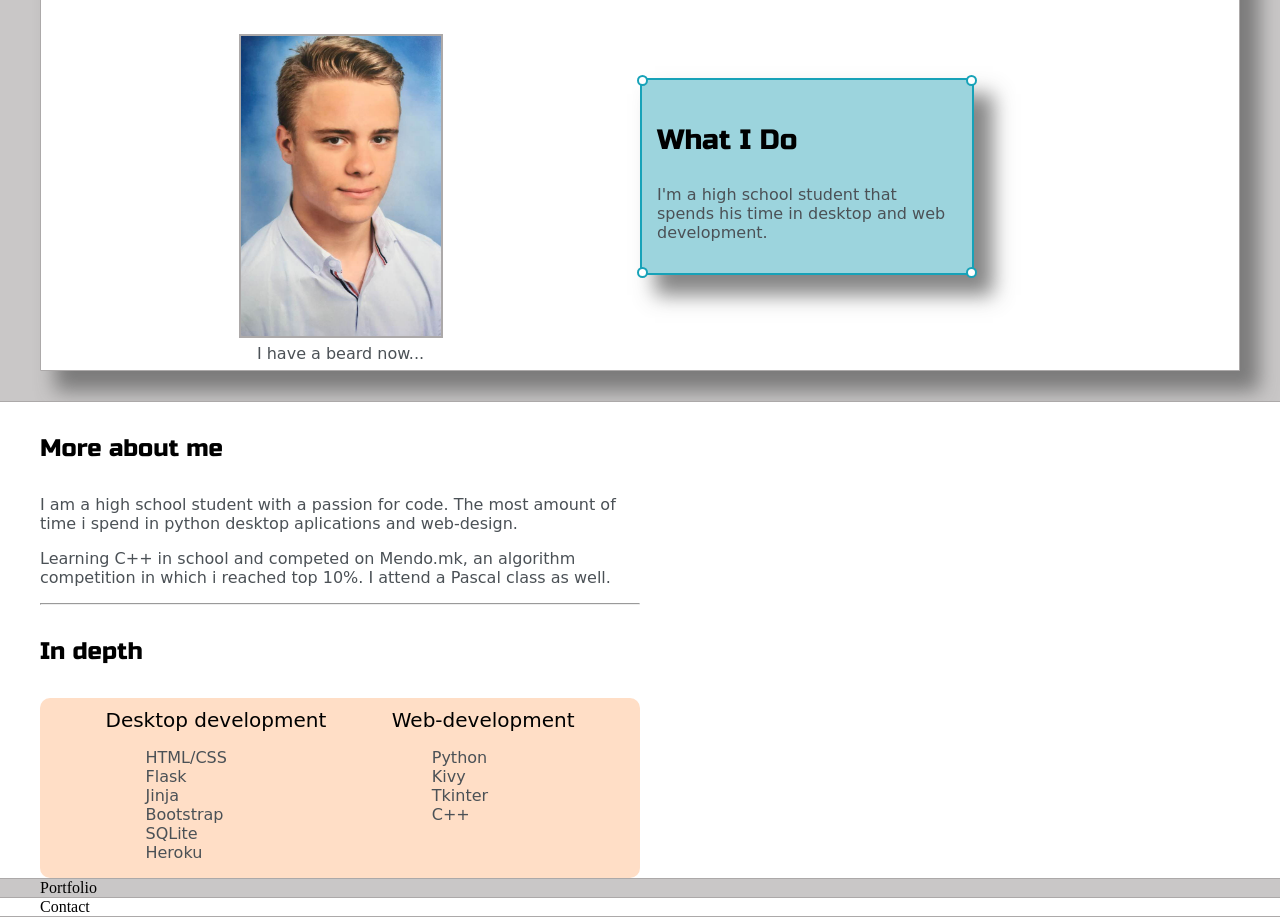
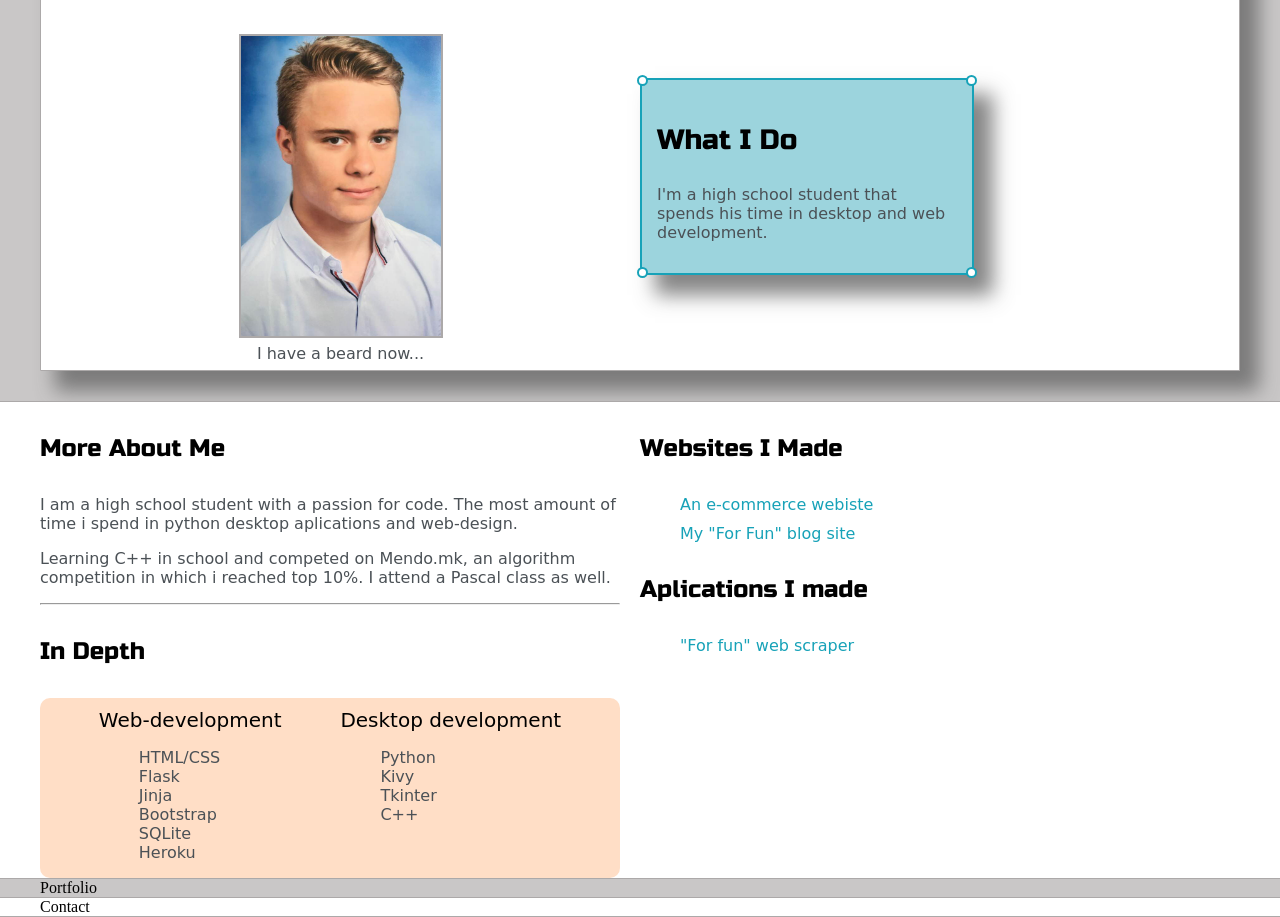
Before and after one commit to theroadfreak/Portfolio, a plain HTML site: page index.html in a window 1280 px wide. Shown: the part 209-1126 px from the top of the page. Drawn offline with Linux system fonts and the light colour scheme; a web font is replaced by a local one.

Commit message:
About sec. work

```diff
--- a/default.css
+++ b/default.css
@@ -36,7 +36,10 @@ strong {
 
 a {
   text-decoration: none;
-  color: 17a2b8;
+  color: #17a2b8;
+}
+a:hover {
+  color: #127281;
 }
 
 ul {
@@ -202,6 +205,9 @@ h6 {
   display: grid;
   grid-template-columns: repeat(auto-fit, minmax(500px, 1fr));
 }
+#about-me {
+  margin-right: 20px;
+}
 
 #skills {
   padding-top: 10px;
@@ -214,6 +220,8 @@ h6 {
   color: black;
   font-size: 20px;
   margin: 0;
+}
+#myWork {
 }
 
 @media screen and (max-width: 1200px) {
--- a/index.html
+++ b/index.html
@@ -65,8 +65,8 @@
     <section class="s2">
       <div class="main-container">
         <div class="about-wrap">
-          <div class="about-me">
-            <h4>More about me</h4>
+          <div id="about-me">
+            <h4>More About Me</h4>
             <p>
               I am a high school student with a passion for code. The most
               amount of time i spend in python desktop aplications and
@@ -79,11 +79,11 @@
             </p>
             <hr />
 
-            <h4>In depth</h4>
+            <h4>In Depth</h4>
 
             <div id="skills">
               <div>
-                <p id="mali-naslovi">Desktop development</p>
+                <p id="mali-naslovi">Web-development</p>
                 <ul>
                   <li>HTML/CSS</li>
                   <li>Flask</li>
@@ -94,7 +94,7 @@
                 </ul>
               </div>
               <div>
-                <p id="mali-naslovi">Web-development</p>
+                <p id="mali-naslovi">Desktop development</p>
                 <ul>
                   <li>Python</li>
                   <li>Kivy</li>
@@ -105,7 +105,38 @@
             </div>
           </div>
 
-          <div class="MyWork">
+          <div id="myWork">
+            <h4>Websites I Made</h4>
+            <ul>
+              <li style="margin-bottom: 10px">
+                <a
+                  class="site-links"
+                  target="_blank"
+                  href="https://sk-shoes.herokuapp.com"
+                  >An e-commerce webiste</a
+                >
+              </li>
+              <li>
+                <a
+                  class="site-links"
+                  target="_blank"
+                  href="https://dushan-site.herokuapp.com/"
+                  >My "For Fun" blog site</a
+                >
+              </li>
+            </ul>
+
+            <h4>Aplications I made</h4>
+            <ul>
+              <li>
+                <a
+                  target="_blank"
+                  href="https://github.com/theroadfreak/scraper"
+                  >"For fun" web scraper</a
+                >
+              </li>
+            </ul>
+
             <!-- I have built a bunch
               of task automation bots with their
               own GUI's. made 2 fully-functional websites
```
